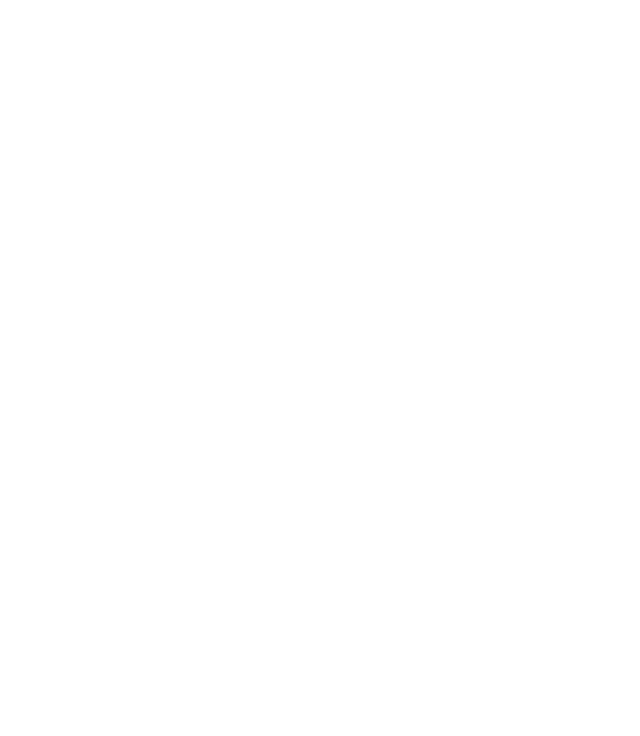
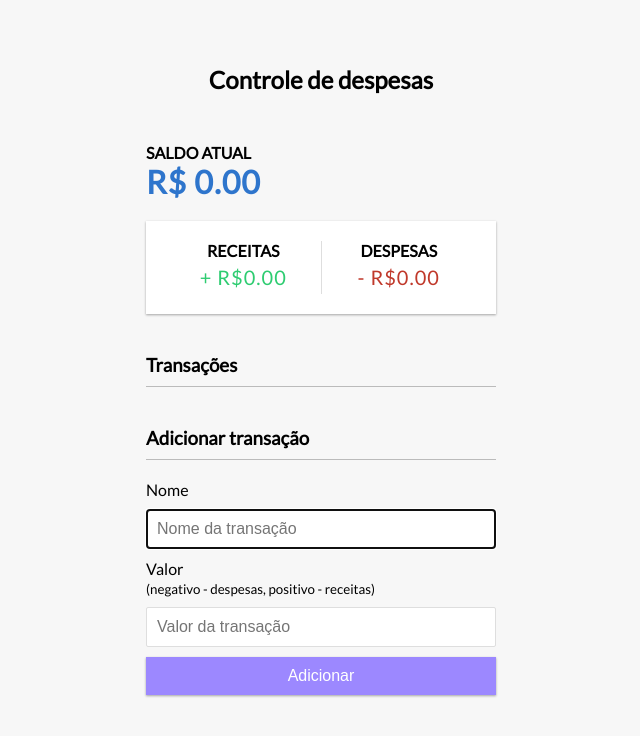
Before and after one commit to zWellingtonLima/WebApplication--ControleFinanceiro, a plain HTML site: page index.html in a window 1280 px wide. Shown: the whole page, without its empty margins (319-959 px from the left). Drawn offline with Linux system fonts and the light colour scheme.

Commit message:
Arquivos html e css importados do repositório base (Roger-Melo - Javascript).

```diff
--- a/index.html
+++ b/index.html
@@ -1,14 +1,58 @@
 <!DOCTYPE html>
-<html lang="en">
-<head>
-  <meta charset="UTF-8">
-  <meta http-equiv="X-UA-Compatible" content="IE=edge">
-  <meta name="viewport" content="width=device-width, initial-scale=1.0">
-  <title>Controle Financeiro</title>
-  <link rel="stylesheet" href="style.css">
-</head>
-<body>
+<html lang="pt-br">
+  <head>
+    <meta charset="UTF-8" />
+    <meta name="viewport" content="width=device-width, initial-scale=1.0" />
+    <title>Controle de despesas</title>
+    <link rel="stylesheet" href="./style.css" />
+  </head>
+  <body>
+    <h2>Controle de despesas</h2>
 
-  <script src="script.js"></script>
-</body>
+    <div class="container">
+      <h4>Saldo atual</h4>
+
+      <h1 id="balance" class="balance">R$ 0.00</h1>
+
+      <div class="inc-exp-container">
+        <div>
+          <h4>Receitas</h4>
+          <p id="money-plus" class="money plus">+ R$0.00</p>
+        </div>
+
+        <div>
+          <h4>Despesas</h4>
+          <p id="money-minus" class="money minus">- R$0.00</p>
+        </div>
+      </div>
+
+      <h3>Transações</h3>
+
+      <ul id="transactions" class="transactions">
+        <!-- <li class="minus">
+          Salário <span>-$400</span><button class="delete-btn">x</button>
+        </li> -->
+      </ul>
+
+      <h3>Adicionar transação</h3>
+
+      <form id="form">
+        <div class="form-control">
+          <label for="text">Nome</label>
+          <input autofocus type="text" id="text" placeholder="Nome da transação" />
+        </div>
+
+        <div class="form-control">
+          <label for="amount">Valor <br />
+            <small>(negativo - despesas, positivo - receitas)</small>
+          </label>
+          <input type="number" id="amount" placeholder="Valor da transação" />
+        </div>
+
+        <button class="btn">Adicionar</button>
+      </form>
+    </div>
+
+    <script src="script.js"></script>
+  </body>
 </html>
--- a/style.css
+++ b/style.css
@@ -0,0 +1,152 @@
+@import url('https://fonts.googleapis.com/css?family=Lato&display=swap');
+
+:root {
+  --box-shadow: 0 1px 3px rgba(0, 0, 0, 0.12), 0 1px 2px rgba(0, 0, 0, 0.24);
+}
+
+* {
+  box-sizing: border-box;
+}
+
+body {
+  background-color: #f7f7f7;
+  display: flex;
+  flex-direction: column;
+  align-items: center;
+  justify-content: center;
+  min-height: 100vh;
+  margin: 0;
+  font-family: 'Lato', sans-serif;
+}
+
+.container {
+  margin: 30px auto;
+  width: 350px;
+}
+
+h1 {
+  letter-spacing: 1px;
+  margin: 0;
+  color: #2e75cc;
+}
+
+h3 {
+  border-bottom: 1px solid #bbb;
+  padding-bottom: 10px;
+  margin: 40px 0 10px;
+}
+
+h4 {
+  margin: 0;
+  text-transform: uppercase;
+}
+
+.inc-exp-container {
+  background-color: #fff;
+  box-shadow: var(--box-shadow);
+  padding: 20px;
+  display: flex;
+  justify-content: space-between;
+  margin: 20px 0;
+}
+
+.inc-exp-container > div {
+  flex: 1;
+  text-align: center;
+}
+
+.inc-exp-container > div:first-of-type {
+  border-right: 1px solid #dedede;
+}
+
+.money {
+  font-size: 20px;
+  letter-spacing: 1px;
+  margin: 5px 0;
+}
+
+.money.plus {
+  color: #2ecc71;
+}
+
+.money.minus {
+  color: #c0392b;
+}
+
+label {
+  display: inline-block;
+  margin: 10px 0;
+}
+
+input[type='text'],
+input[type='number'] {
+  border: 1px solid #dedede;
+  border-radius: 2px;
+  display: block;
+  font-size: 16px;
+  padding: 10px;
+  width: 100%;
+}
+
+.btn {
+  cursor: pointer;
+  background-color: #9c88ff;
+  box-shadow: var(--box-shadow);
+  color: #fff;
+  border: 0;
+  display: block;
+  font-size: 16px;
+  margin: 10px 0 30px;
+  padding: 10px;
+  width: 100%;
+}
+
+.btn:focus,
+.delete-btn:focus {
+  outline: 0;
+}
+
+.transactions {
+  list-style-type: none;
+  padding: 0;
+  margin-bottom: 40px;
+}
+
+.transactions li {
+  background-color: #fff;
+  box-shadow: var(--box-shadow);
+  color: #333;
+  display: flex;
+  justify-content: space-between;
+  position: relative;
+  padding: 10px;
+  margin: 10px 0;
+}
+
+.transactions li.plus {
+  border-right: 5px solid #2ecc71;
+}
+
+.transactions li.minus {
+  border-right: 5px solid #c0392b;
+}
+
+.delete-btn {
+  cursor: pointer;
+  background-color: #e74c3c;
+  border: 0;
+  color: #fff;
+  font-size: 20px;
+  line-height: 20px;
+  padding: 2px 5px;
+  position: absolute;
+  top: 50%;
+  left: 0;
+  transform: translate(-100%, -50%);
+  opacity: 0;
+  transition: opacity 0.3s ease;
+}
+
+.transactions li:hover .delete-btn {
+  opacity: 1;
+}
```
